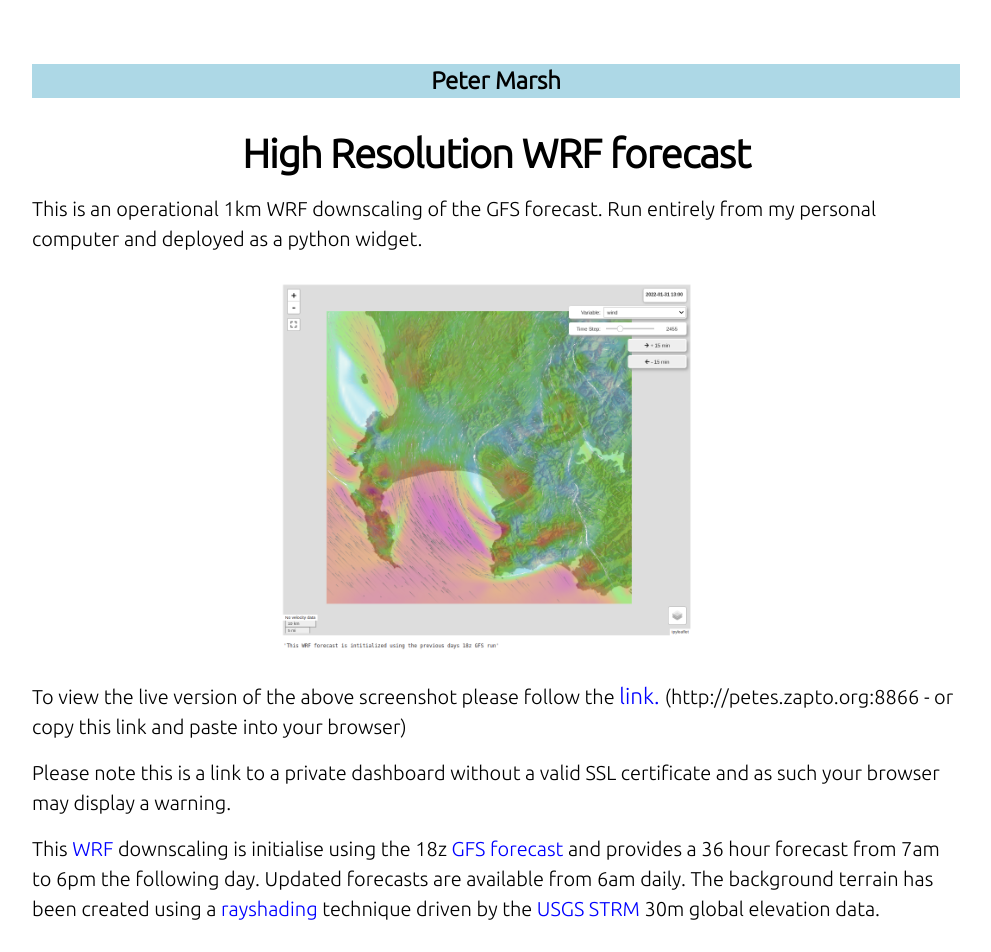
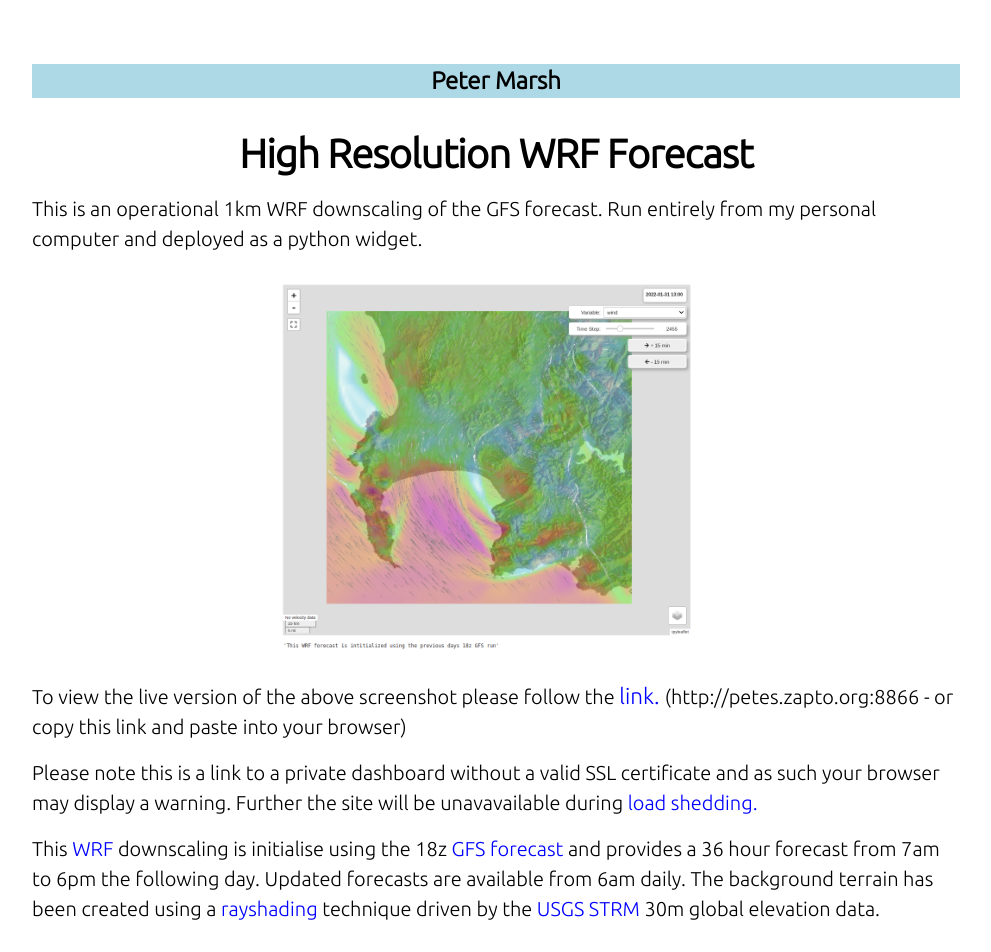
Before and after one commit to peterm790/nextjs_site, a Next.js app: page /wrf in a window 1280 px wide. Shown: the top 952 px of the page, without its empty margins (144-1135 px from the left). Built offline with nearby package versions, Linux system fonts and the light colour scheme.

Commit message:
Spelling and Loadshedding notice

```diff
--- a/pages/index.js
+++ b/pages/index.js
@@ -9,7 +9,7 @@ export default function Home() {
     <Layout home>
 
       <Head>
-        <title>{siteTitle}</title>
+        <title>Pete&apos;s Website</title>
       </Head>
 
       <section className={utilStyles.headingMd}>
--- a/pages/wrf.js
+++ b/pages/wrf.js
@@ -11,7 +11,7 @@ export default function wrf() {
           <title>Pete&apos;s Weather Model</title>
         </Head>
         <h1 className = {utilStyles.heading2Xltoo}>
-            High Resolution WRF forecast
+            High Resolution WRF Forecast
         </h1>
         <p className={styles.bulktext}>
             This is an operational 1km WRF downscaling of the GFS forecast. Run entirely from my personal computer and deployed as a python widget.
@@ -23,11 +23,12 @@ export default function wrf() {
             To view the live version of the above screenshot please follow the <a className = {styles.linkBIG} href = 'http://petes.zapto.org:8866' > link. </a> (http://petes.zapto.org:8866 - or copy this link and paste into your browser)
         </p>
         <p className={styles.bulktext}>
-            Please note this is a link to a private dashboard without a valid SSL certificate and as such your browser may display a warning.
+            Please note this is a link to a private dashboard without a valid SSL certificate and as such your browser may display a warning. Further the site will be unavavailable during <a className = {styles.linkSMALL} href = 'https://www.capetown.gov.za/Family%20and%20home/Residential-utility-services/Residential-electricity-services/Load-shedding-and-outages' > load shedding.</a>
         </p>
         <p className={styles.bulktext}>
             This <a className = {styles.linkSMALL} href = 'https://www.mmm.ucar.edu/weather-research-and-forecasting-model' > WRF </a> downscaling is initialise using the 18z <a className = {styles.linkSMALL} href = 'https://www.emc.ncep.noaa.gov/emc/pages/numerical_forecast_systems/gfs.php' > GFS forecast </a> and provides a 36 hour forecast from 7am to 6pm the following day. Updated forecasts are available from 6am daily. The background terrain has been created using a <a className = {styles.linkSMALL} href = 'https://www.rayshader.com/' > rayshading </a> technique driven by the <a className = {styles.linkSMALL} href = 'https://www.usgs.gov/centers/eros/science/usgs-eros-archive-digital-elevation-shuttle-radar-topography-mission-srtm?qt-science_center_objects=0#qt-science_center_objects' > USGS STRM </a> 30m global elevation data.
         </p>
+
         </Layout>
         )
         }
```
